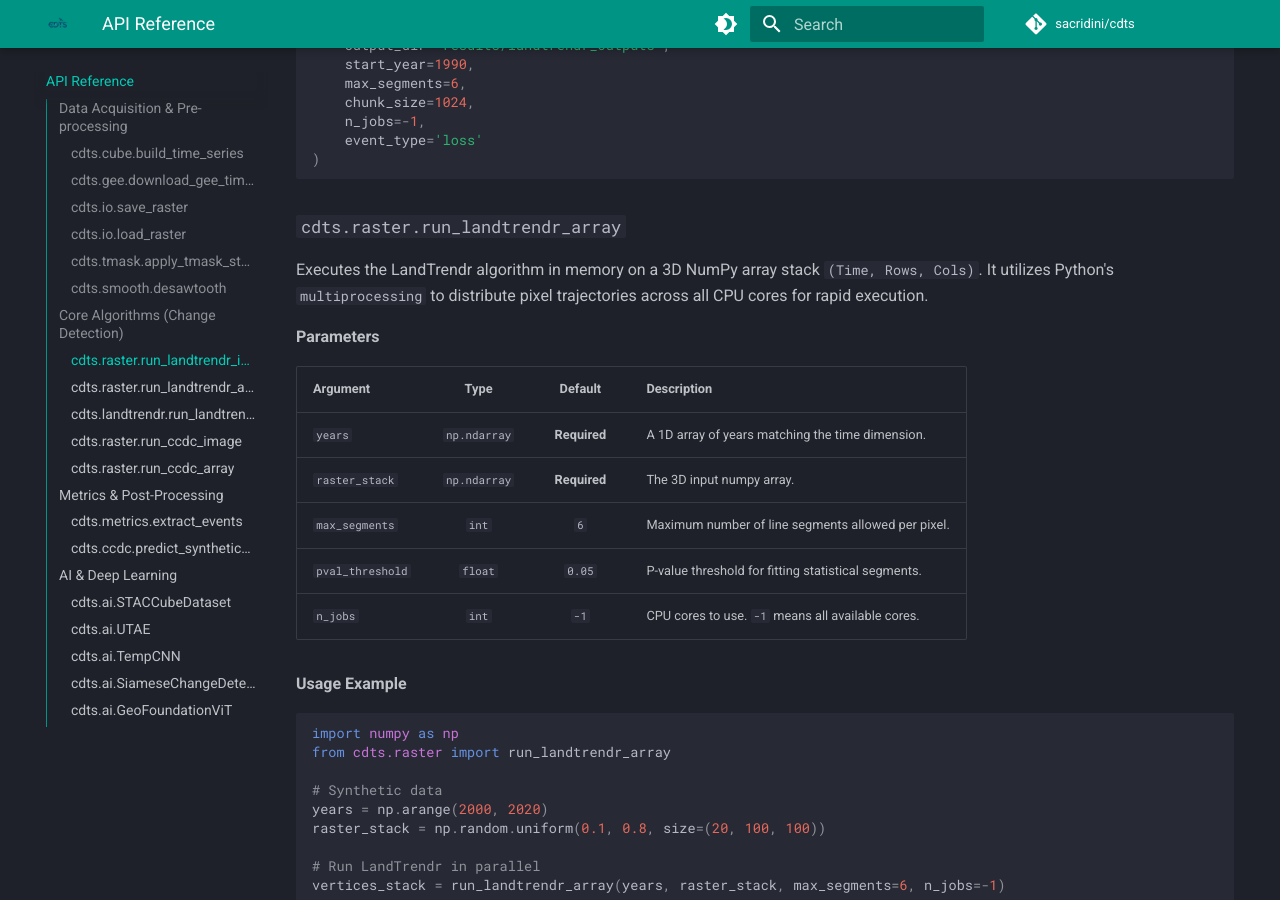
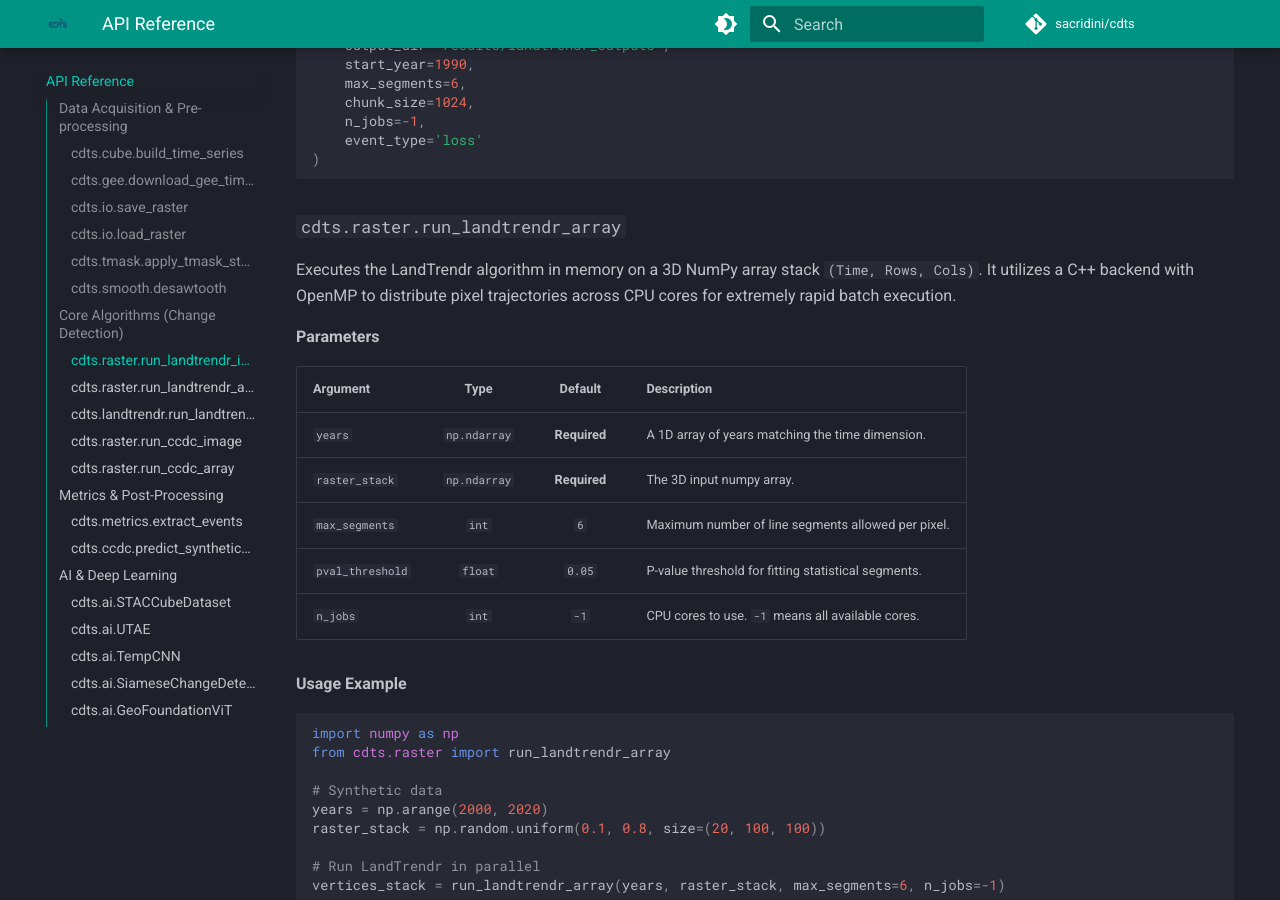
Before and after one commit to sacridini/cdts, an MkDocs documentation site: the page built from docs/api.md, in a window 1280 px wide and 900 px high, scrolled down 6978 px. Built offline with MkDocs 1.6.1 and Material for MkDocs 9.7.7, drawn with Linux system fonts in a browser that asks for light colours; comment, search, counter and statistics services are not loaded; some of the changed text lies outside the part shown.

Commit message:
docs: Update docs to reflect new C++ OpenMP backend for LandTrendr and CCDC

```diff
--- a/docs/api.md
+++ b/docs/api.md
@@ -269,7 +269,7 @@
 
 ### `cdts.raster.run_landtrendr_array`
 
-Executes the LandTrendr algorithm in memory on a 3D NumPy array stack `(Time, Rows, Cols)`. It utilizes Python's `multiprocessing` to distribute pixel trajectories across all CPU cores for rapid execution.
+Executes the LandTrendr algorithm in memory on a 3D NumPy array stack `(Time, Rows, Cols)`. It utilizes a C++ backend with OpenMP to distribute pixel trajectories across CPU cores for extremely rapid batch execution.
 
 **Parameters**
 
@@ -365,7 +365,7 @@
 
 ### `cdts.raster.run_ccdc_array`
 
-Applies the CCDC algorithm across a multi-dimensional array `(Bands, Time, Rows, Cols)` using parallel processing.
+Applies the CCDC algorithm across a multi-dimensional array `(Bands, Time, Rows, Cols)`. It utilizes a C++ backend with OpenMP to distribute pixels across CPU cores for extremely rapid batch execution.
 
 **Parameters**
 
```
